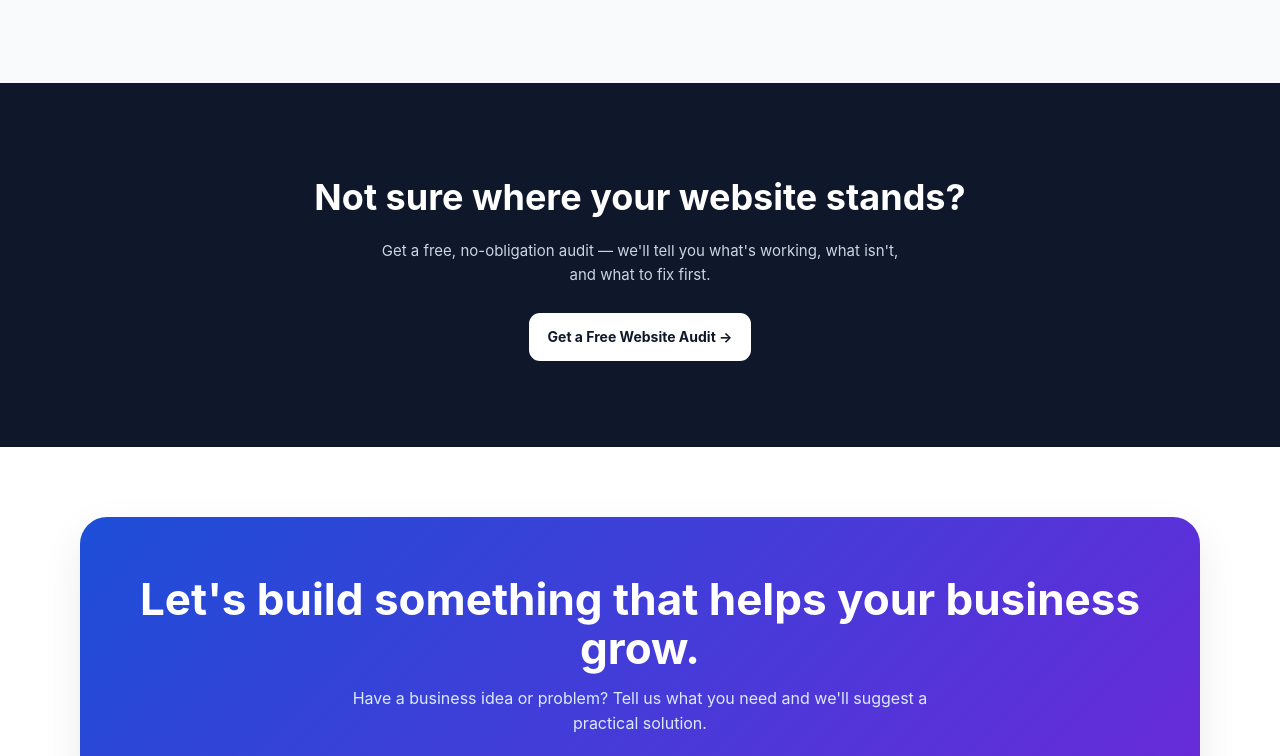
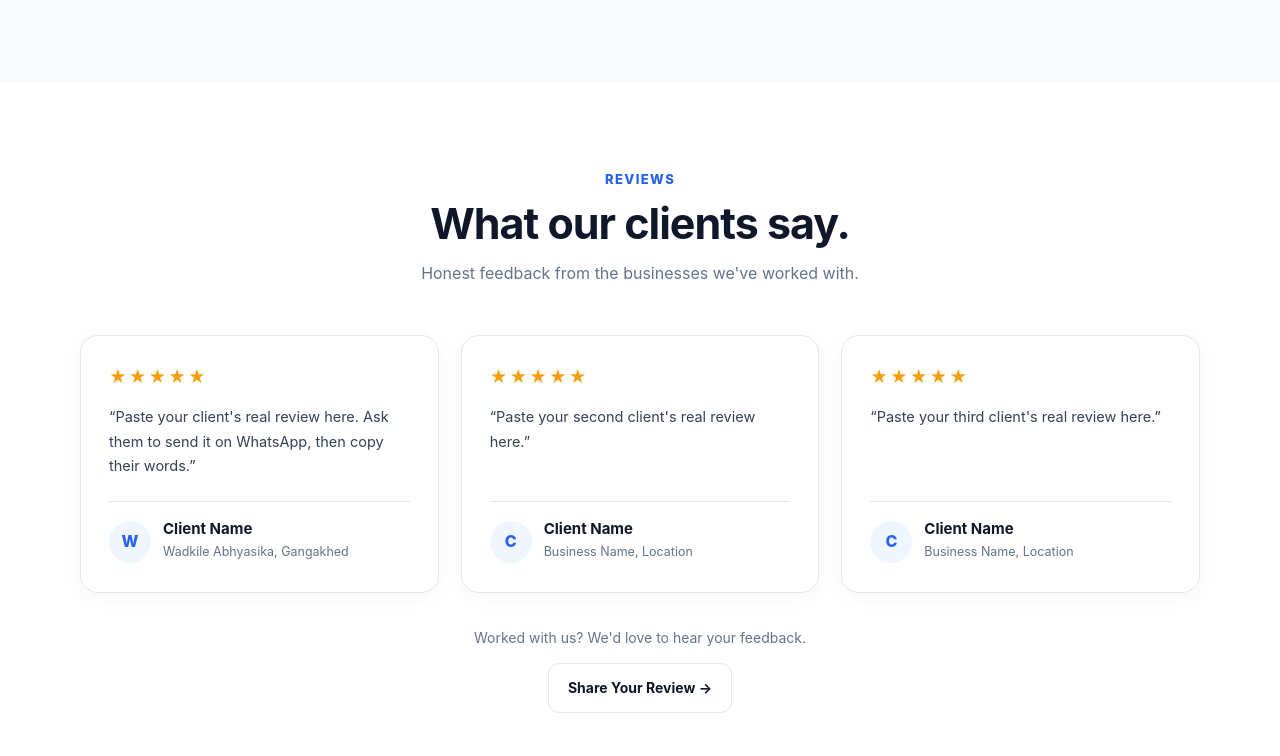
Before and after one commit to rohitwadkile01/panchganga-it-website, a plain HTML site: page index.html in a window 1280 px wide. Shown: the part 4504-5260 px from the top of the page. Drawn offline with Linux system fonts and the light colour scheme.

Commit message:
Implement reviews section with styling
Added a reviews section with a grid layout for review cards, including styles for review stars, text, and author information.

```diff
--- a/index.html
+++ b/index.html
@@ -580,6 +580,78 @@
     .step h3 { color: var(--dark); margin-bottom: 7px; font-size: 17px; }
     .step p { color: var(--muted); font-size: 13px; }
 
+    /* Reviews */
+    .reviews-grid {
+      display: grid;
+      grid-template-columns: repeat(3, 1fr);
+      gap: 22px;
+    }
+
+    .review-card {
+      background: white;
+      border: 1px solid var(--border);
+      border-radius: var(--radius);
+      padding: 28px;
+      box-shadow: 0 5px 22px rgba(15,23,42,.04);
+      display: flex;
+      flex-direction: column;
+      transition: .2s ease;
+    }
+
+    .review-card:hover {
+      transform: translateY(-5px);
+      box-shadow: var(--shadow);
+    }
+
+    .review-stars {
+      color: #f59e0b;
+      font-size: 17px;
+      letter-spacing: 2px;
+      margin-bottom: 14px;
+    }
+
+    .review-text {
+      color: var(--text);
+      font-size: 14.5px;
+      line-height: 1.7;
+      flex: 1;
+      margin-bottom: 22px;
+    }
+
+    .review-author {
+      display: flex;
+      align-items: center;
+      gap: 12px;
+      padding-top: 18px;
+      border-top: 1px solid var(--border);
+    }
+
+    .review-avatar {
+      width: 42px;
+      height: 42px;
+      flex: 0 0 42px;
+      border-radius: 50%;
+      display: grid;
+      place-items: center;
+      background: #eff6ff;
+      color: var(--primary);
+      font-weight: 850;
+    }
+
+    .review-author h4 { color: var(--dark); font-size: 15px; line-height: 1.2; }
+    .review-author small { color: var(--muted); font-size: 12.5px; }
+
+    .reviews-cta {
+      text-align: center;
+      margin-top: 34px;
+    }
+
+    .reviews-cta p {
+      color: var(--muted);
+      font-size: 14px;
+      margin-bottom: 14px;
+    }
+
     /* CTA */
     .cta-section { padding: 70px 0; }
 
@@ -686,22 +758,28 @@
 
     .whatsapp:hover { transform: scale(1.06); }
 
+    /* Keep section titles from hiding under the sticky navbar */
+    section[id] { scroll-margin-top: 74px; }
+
     @media (max-width: 900px) {
       .hero-grid, .why-grid { grid-template-columns: 1fr; }
       .service-grid, .portfolio-grid, .who-grid { grid-template-columns: 1fr 1fr; }
       .process-grid { grid-template-columns: 1fr 1fr; }
+      .reviews-grid { grid-template-columns: 1fr 1fr; }
+      .review-card:last-child:nth-child(odd) { grid-column: 1 / -1; }
       .hero { padding-top: 65px; }
     }
 
     @media (max-width: 680px) {
       .nav-links { display: none; }
       .nav-inner { min-height: 65px; }
+      section[id] { scroll-margin-top: 65px; }
       .brand { font-size: 14px; }
       .brand-mark { width: 36px; height: 36px; }
       .hero { padding: 60px 0; }
       h1 { letter-spacing: -1.5px; }
       section { padding: 65px 0; }
-      .service-grid, .process-grid, .contact-grid, .portfolio-grid, .who-grid { grid-template-columns: 1fr; }
+      .service-grid, .process-grid, .contact-grid, .portfolio-grid, .who-grid, .reviews-grid { grid-template-columns: 1fr; }
       .portfolio-card.featured { grid-template-columns: 1fr; }
       .portfolio-card.featured .shot img { min-height: 200px; }
       .portfolio-card.featured .portfolio-body { padding: 24px; }
@@ -730,7 +808,7 @@
         <a href="#who-we-help">Solutions</a>
         <a href="#portfolio">Our Work</a>
         <a href="#process">Process</a>
-        <a href="#process">Review</a>
+        <a href="#reviews">Review</a>
         <a href="#contact">Contact</a>
         <a class="nav-cta" href="https://wa.me/919322321364?text=Hi%20Panchganga%20IT%20Services%2C%20I%20would%20like%20a%20free%20consultation.">Get Free Consultation</a>
       </div>
@@ -1048,6 +1126,66 @@
       </div>
     </section>
 
+    <!-- ============ REVIEWS SECTION ============ -->
+    <section id="reviews" class="reviews">
+      <div class="container">
+        <div class="section-head">
+          <div class="label">Reviews</div>
+          <h2>What our clients say.</h2>
+          <p>Honest feedback from the businesses we've worked with.</p>
+        </div>
+
+        <div class="reviews-grid">
+
+          <!-- REVIEW 1: replace the text, name and business with a REAL client review -->
+          <article class="review-card">
+            <div class="review-stars">★★★★★</div>
+            <p class="review-text">“Paste your client's real review here. Ask them to send it on WhatsApp, then copy their words.”</p>
+            <div class="review-author">
+              <div class="review-avatar">W</div>
+              <div>
+                <h4>Client Name</h4>
+                <small>Wadkile Abhyasika, Gangakhed</small>
+              </div>
+            </div>
+          </article>
+
+          <!-- REVIEW 2: replace with a real review -->
+          <article class="review-card">
+            <div class="review-stars">★★★★★</div>
+            <p class="review-text">“Paste your second client's real review here.”</p>
+            <div class="review-author">
+              <div class="review-avatar">C</div>
+              <div>
+                <h4>Client Name</h4>
+                <small>Business Name, Location</small>
+              </div>
+            </div>
+          </article>
+
+          <!-- REVIEW 3: replace with a real review -->
+          <article class="review-card">
+            <div class="review-stars">★★★★★</div>
+            <p class="review-text">“Paste your third client's real review here.”</p>
+            <div class="review-author">
+              <div class="review-avatar">C</div>
+              <div>
+                <h4>Client Name</h4>
+                <small>Business Name, Location</small>
+              </div>
+            </div>
+          </article>
+
+        </div>
+
+        <div class="reviews-cta">
+          <p>Worked with us? We'd love to hear your feedback.</p>
+          <a class="btn btn-secondary" href="https://wa.me/919322321364?text=Hi%20Panchganga%20IT%20Services%2C%20I%20would%20like%20to%20share%20my%20review.">Share Your Review →</a>
+        </div>
+      </div>
+    </section>
+    <!-- ============ END REVIEWS SECTION ============ -->
+
     <section class="audit-section">
       <div class="container">
         <h2>Not sure where your website stands?</h2>
```
